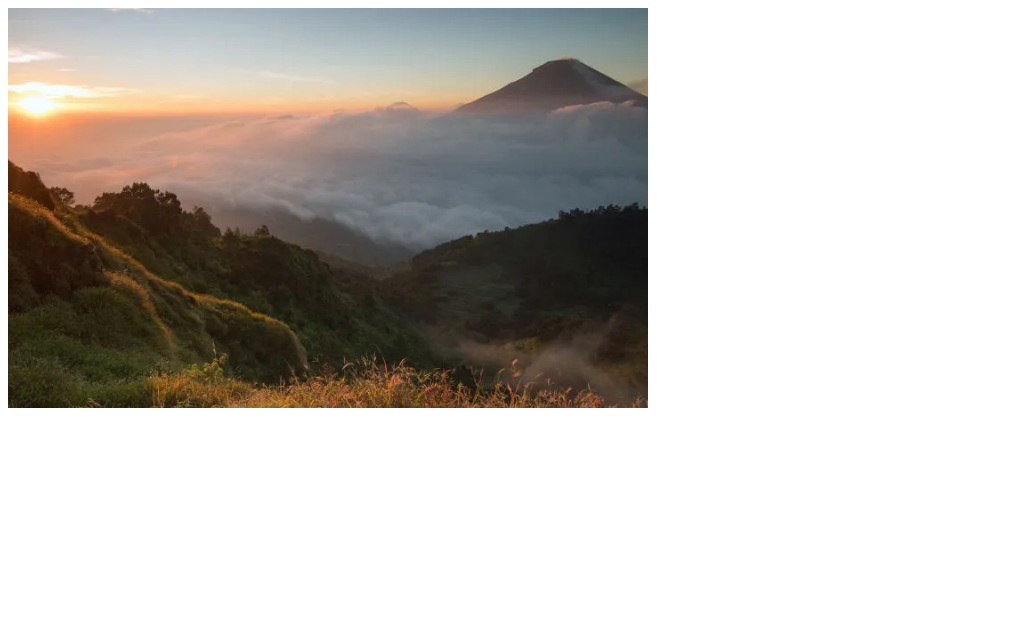
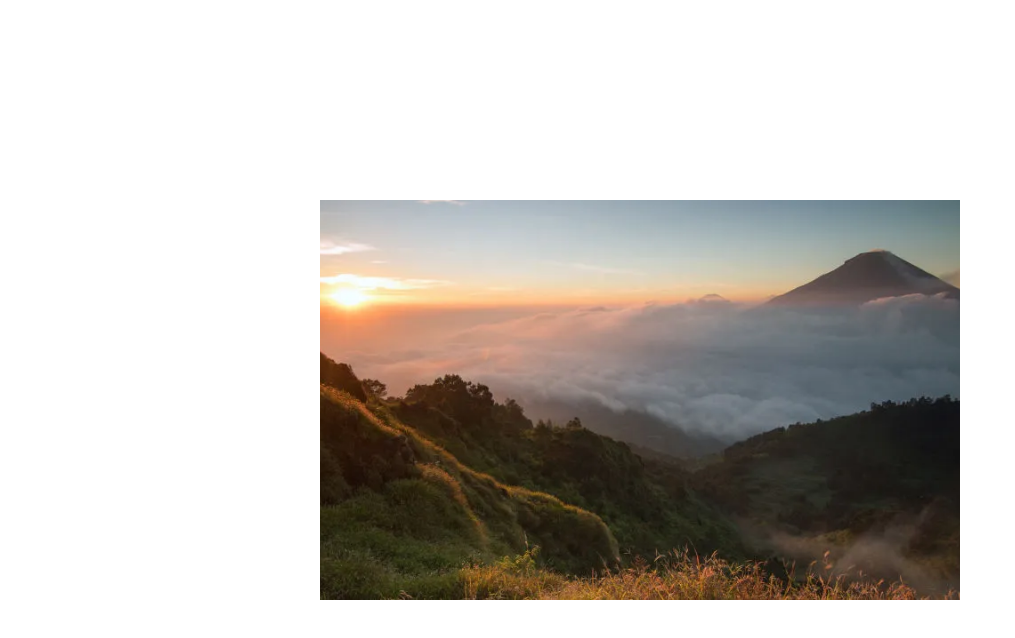
Before and after one commit to albaruiz89/Proyecto1LM_Alba, a plain HTML site: page index.html in a window 1280 px wide. Shown: the whole page, without its empty margins (0-1015 px from the left). Drawn offline with Linux system fonts and the light colour scheme.

Commit message:
Portafotos centrado

```diff
--- a/index.html
+++ b/index.html
@@ -14,6 +14,13 @@
             width: 100%;
             height: 100%;
             object-fit: cover;
+        }
+
+        #portaPicture {
+            display: flex;
+            justify-content: center;
+            align-items: center;
+            height: 100%;
         }
 
         @media screen and (orientation:landscape) {
@@ -34,6 +41,8 @@
 </head>
 
 <body>
+
+    <div id="portaPicture">
         <picture id="portaFoto">
             <source media="(orientation: landscape) and (min-width: 1920px)" srcset="./foto3.heic"
                     type="image/heic">
@@ -44,9 +53,7 @@
                 <source media="(orientation: portrait) and (min-width:1200px)" srcset="./foto1.webp" type="image/webp">
                 <source media="(orientation: portrait) and (min-width:1200px)" srcset="./foto1.jpg" type="image/jpg">
 
-        <!-- imágenes MEDIANAS -->
-        <!-- horizontales: mostraremos la grande cuando la pequeña no fuera suficiente, o sea más de 900 de ancho.
-        verticales: el mismo criterio, o sea más de 400 de ancho. -->
+
                 <source media="(orientation: landscape) and (min-width: 800px)" srcset="./foto4.heic"
                     type="image/heic">
                 <source media="(orientation: landscape) and (min-width: 800px)" srcset="./foto4.webp"
@@ -60,6 +67,8 @@
 
                 <img id="laFoto" alt="Foto de un paisaje" title="Un paisaje conocido" src="./foto1.jpg" />
         </picture>
+    </div>
+
 </body>
 
 
```
Also changed, not shown: codigoqr.jpg (added). Lines whose indentation alone changed are shown as unchanged.
